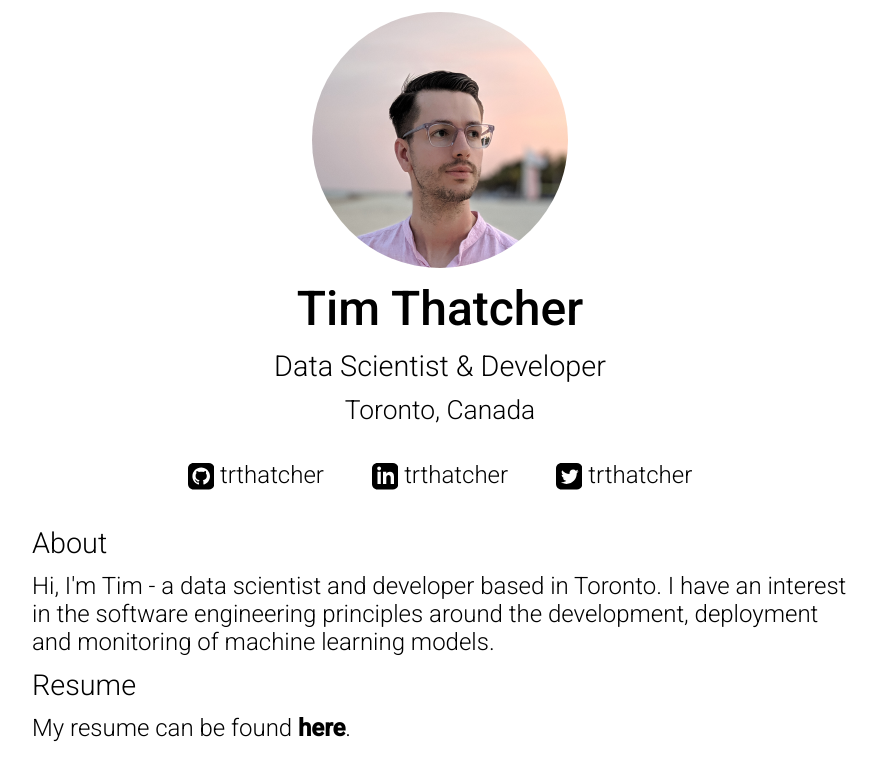
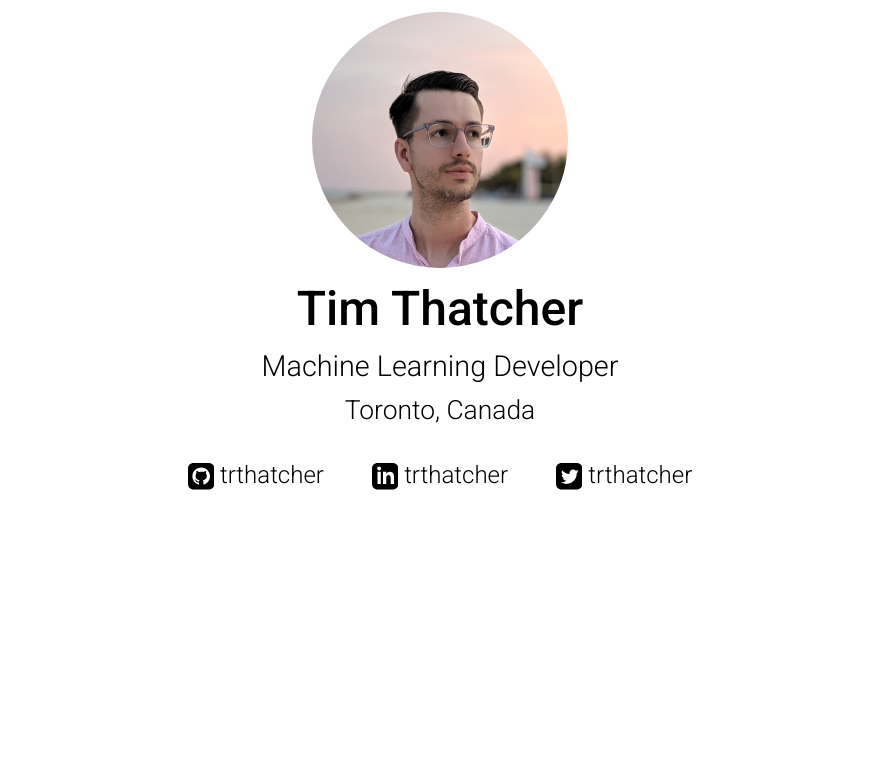
Before and after one commit to trthatcher/trthatcher.github.io, a plain HTML site: page index.html in a window 1280 px wide. Shown: the whole page, without its empty margins (200-1077 px from the left). Drawn offline with Linux system fonts and the light colour scheme.

Commit message:
Remove out of date resume. Remove intro section

```diff
--- a/index.html
+++ b/index.html
@@ -80,7 +80,7 @@
         <img class="profile" src="tim.png" />
         <header>
             <h1>Tim Thatcher</h1>
-            <h2>Data Scientist &amp; Developer</h2>
+            <h2>Machine Learning Developer</h2>
             <h3>Toronto, Canada</h3>
         </header>
         <nav>
@@ -99,10 +99,6 @@
                 </a></li>
             </ul>
         </nav>
-        <h2>About</h2>
-        <p>Hi, I'm Tim - a data scientist and developer based in Toronto. I have an interest in the software engineering principles around the development, deployment and monitoring of machine learning models.</p>
-        <h2>Resume</h2>
-        <p>My resume can be found <b><a href="resume.pdf">here</a></b>.</p>
     </main>
 </body>
 </html>
```
Also changed, not shown: 1 other file. Lines whose indentation alone changed are shown as unchanged.
